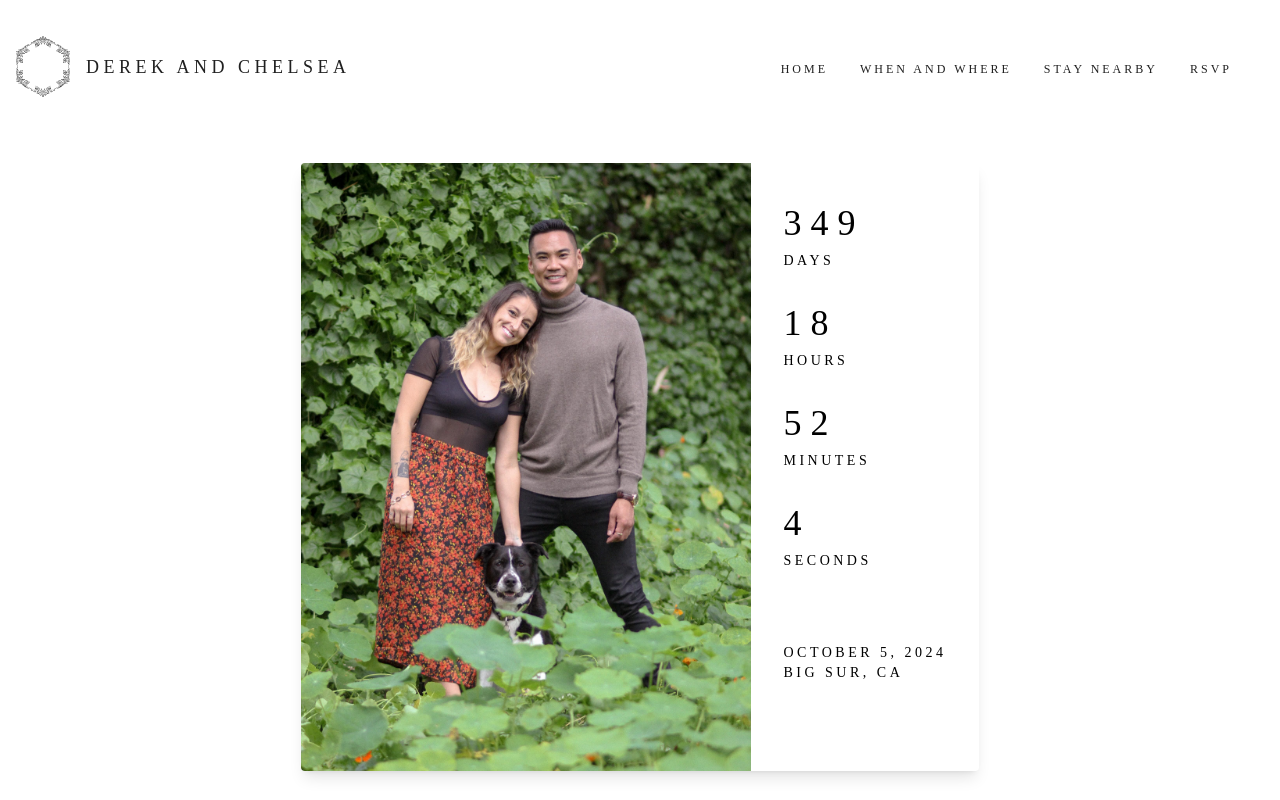
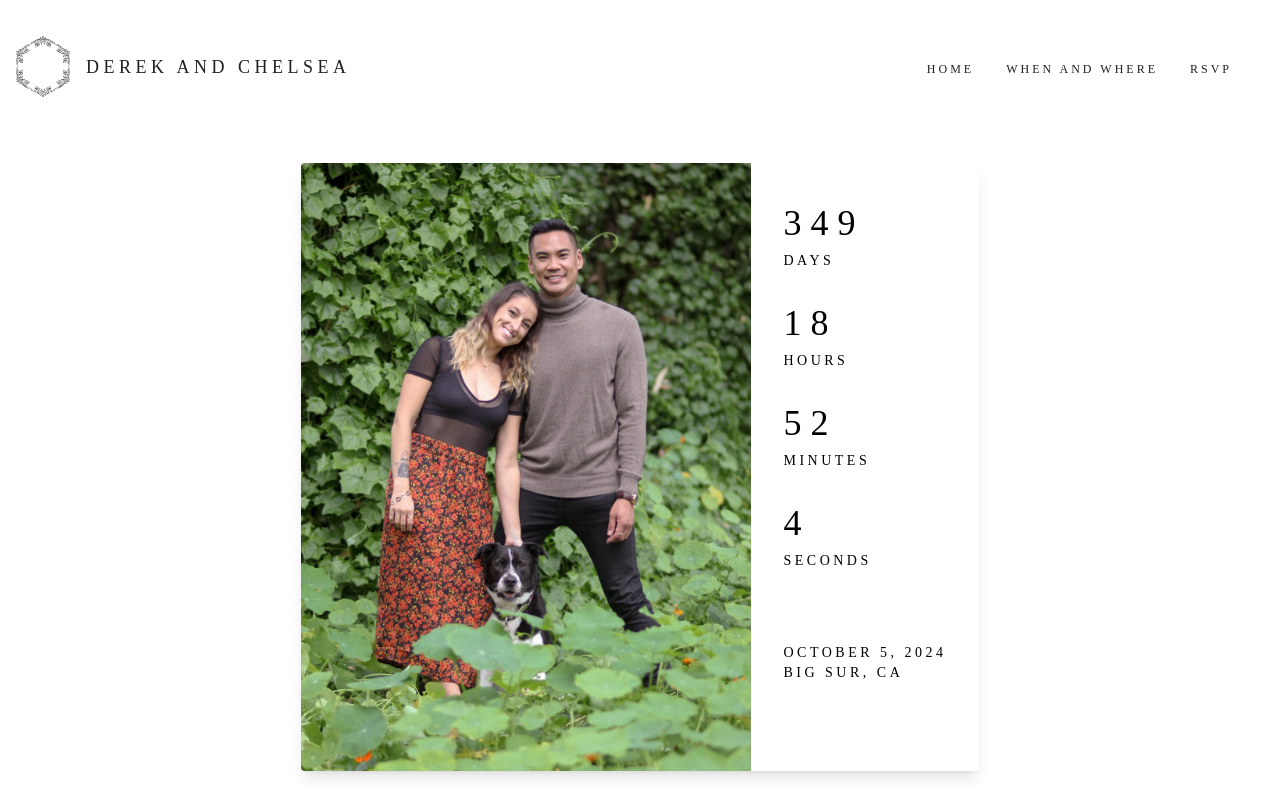
Before and after one commit to derek-oshita/chelsea-and-derek, a Next.js app: page / in a window 1280 px wide. Built offline with nearby package versions, Linux system fonts and the light colour scheme; a web font is replaced by a local one.

Commit message:
added big-sur.mp4.

```diff
--- a/src/app/when-and-where/page.jsx
+++ b/src/app/when-and-where/page.jsx
@@ -1,14 +1,16 @@
 import { Nav } from "@/components/organisms/Nav";
 import { ContentWrapper } from "@/components/atoms/layout/ContentWrapper";
 import { BackgroundVideo } from "@/components/atoms/img/BackgroundVideo";
+import { Main } from "@/components/atoms/layout/Main";
 
 
 export default function WhenAndWhere() {
   return(
     <ContentWrapper>
       <Nav />
-
-      <BackgroundVideo />
+      <Main>
+        <BackgroundVideo />
+      </Main>
     </ContentWrapper>
   );
 };
--- a/src/components/atoms/img/BackgroundVideo.jsx
+++ b/src/components/atoms/img/BackgroundVideo.jsx
@@ -2,8 +2,8 @@
 
 export const BackgroundVideo = () => {
   return (
-    <video id="background-video" autoPlay loop muted poster="https://assets.codepen.io/6093409/river.jpg"  className="h-screen w-screen z-0">
-      <source src="https://assets.codepen.io/6093409/river.mp4" type="video/mp4"/>
+    <video id="background-video" autoPlay loop muted className="h-full w-full z-0">
+      <source src="/big-sur.mp4" type="video/mp4"/>
     </video>
   );
 };
--- a/src/components/organisms/Nav.jsx
+++ b/src/components/organisms/Nav.jsx
@@ -20,11 +20,6 @@ export const Nav = () => {
       title: 'WHEN AND WHERE',
       linkTo: 'when-and-where'
 
-    },
-    {
-      id: 'stay-nearby',
-      title: 'STAY NEARBY',
-      linkTo: 'stay-nearby'
     },
     {
       id: 'rsvp',
```
Also changed, not shown: 1 other file (tests, documents, lock files or other folders).
